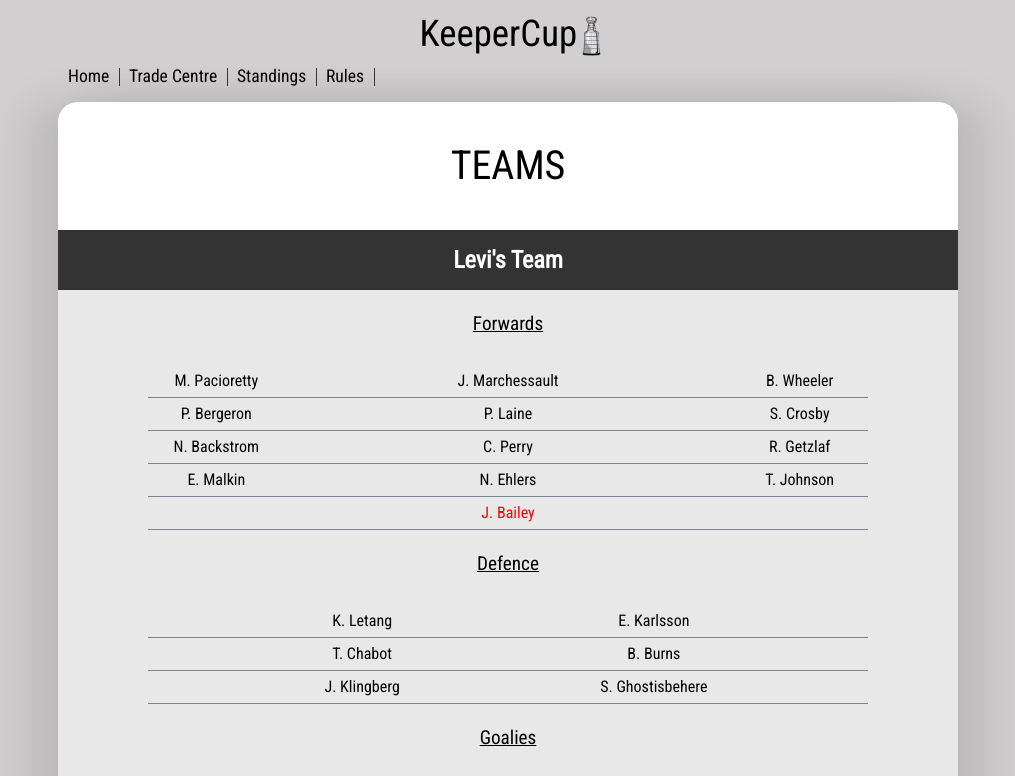
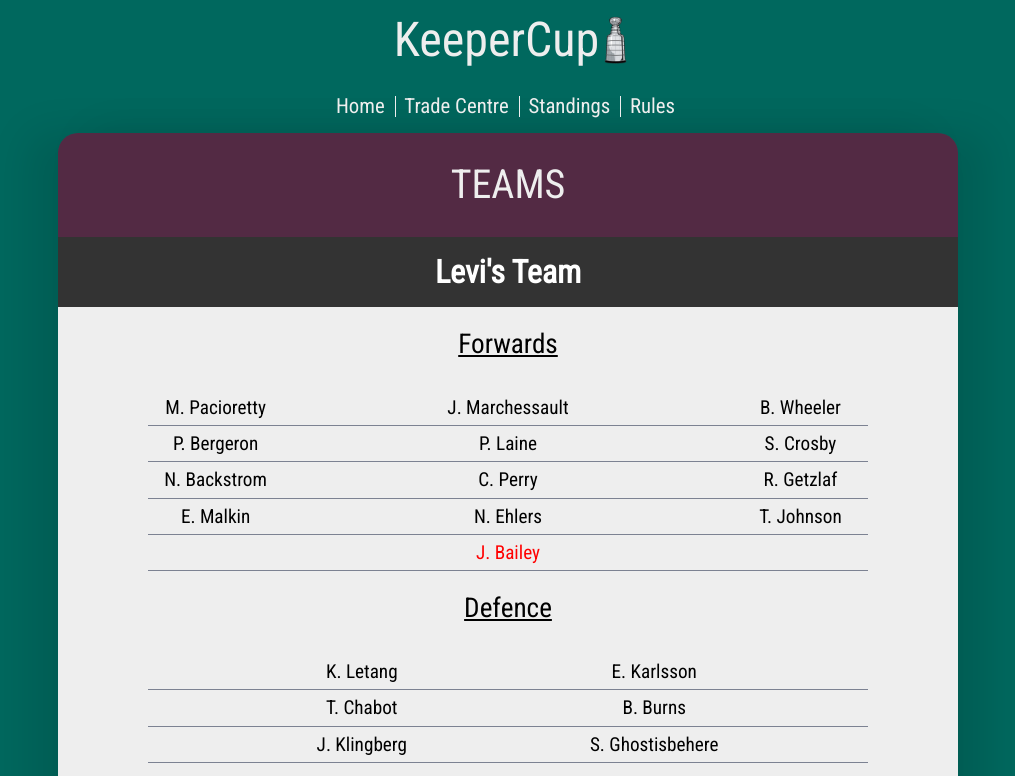
Before and after one commit to dgallow2/kcfhl_site, a plain HTML site: page index.html in a window 1280 px wide. Shown: the top 776 px of the page, without its empty margins (132-1147 px from the left). Drawn offline with nearby package versions, Linux system fonts and the light colour scheme.

Commit message:
changes to menu and color scheme

```diff
--- a/css/style.css
+++ b/css/style.css
@@ -53,7 +53,7 @@ body {
 
     font-family: 'Roboto Condensed', sans-serif;
     margin: 0;
-    background: #D1CFCF;
+    background: #00685E;
     height: auto;
 }
 
@@ -97,7 +97,7 @@ main {
     max-width: 960px;
     padding-right: 10px;
     padding-left: 10px;
-    background: #D1CFCF;
+    background: #00685E;
 
 
 }
@@ -117,46 +117,41 @@ nav {
     grid-template-columns: 1fr auto 1fr;
     padding-top:1rem;
     padding-bottom: 1rem;
-
-}
-
-.icon {
-
-    margin:0;
-    padding:0;
+    text-align: center;
 
 }
 
 .left-menu {
 
-    grid-column: 1;
+    grid-column: 2;
+    grid-row: 2;
     margin: 0;
-    padding-top: 12px;
-    padding-left: 35px;
-
+    padding:0;
 }
 
-#left-menu-links {
+#left-menu-links li {
 
-    display:none;
-    clear:both;
-
-}
-
-.menu-link:hover {
-
-    color: green;
-    transition: 0.7s;
+    padding-right: 10px;
+    padding-left: 5px;
+    font-size: 1.1rem;
+    color: #fff;
+    border-right: 1px solid #eee;
 
 
-}
+
+    }
+
+    #left-menu-links li:last-child {
+
+        border-right: none;
+
+    }
 
 .left-menu li {
 
     margin: 0;
-    padding: 0;
+    padding:0;
     display:inline-block;
-
 
 }
 
@@ -164,14 +159,16 @@ nav {
 .logo {
 
     grid-column: 2;
-    font-size: 2.3rem;
+    font-size: 3rem;
+    margin: auto;
+    padding-bottom:2rem;
 
 }
 
 .logo, a {
 
     text-decoration: none;
-    color: black;
+    color: #eee;
 
 }
 
@@ -179,8 +176,22 @@ nav {
 
     float:right;
     padding-left: 0.3rem;
-    height:2.5rem;
+    height:3rem;
     width:auto;
+
+}
+
+.logo:hover {
+
+    color:#FCC72C;
+    transition: 1s;
+
+}
+
+.menu-link:hover {
+
+    color:#FCC72C;
+    transition: 1s;
 
 }
 
@@ -194,7 +205,7 @@ main {
 
 #landing {
 
-    background: #fff;
+    background: #532A44;
     border-top-left-radius: 20px;
     border-top-right-radius: 20px;
 
@@ -208,13 +219,15 @@ main {
     justify-content: center;
     align-items: center;
     text-align: center;
-    padding:1.5rem;
+    padding-top:0.75rem;
+    padding-bottom:0.75rem;
+    color: #eee;
 
 }
 
 #landing-text h2 {
 
-    color: #888;
+    color: #fff;
 
 }
 
@@ -222,7 +235,7 @@ main {
 
 #teams {
 
-    background-color: #E8E8E8;
+    background-color: #eee;
     border-radius: 20px;
 
 }
@@ -255,7 +268,7 @@ main {
 .teamsTitle:hover {
 
     color:#333;
-    background: gold;
+    background: #FCC72C;
 
 }
 
@@ -355,26 +368,37 @@ footer h3 {
         max-width: 1720px;
     }
 
-    #left-menu-links {
-
-        display: inline-block !important;
-        clear:both;
-
-    }
-
     #left-menu-links li {
 
         padding-right: 10px;
         padding-left: 5px;
-        font-size: 1.1rem;
-        border-right: 1px solid #333;
+        font-size: 1.3rem;
+        border-right: 1px solid #eee;
+
+    }
+
+    #left-menu-links li:last-child {
+
+        border-right: none;
+
+    }
+
+    .teamsTitle {
+
+        font-size: 2rem;
+
+    }
+
+    .teamsContent h2 {
+
+        font-size: 1.7rem;
 
     }
 
 
-    .icon {
+    .teamsContent {
 
-        display: none;
+        font-size: 1.2rem;
 
     }
 
```
